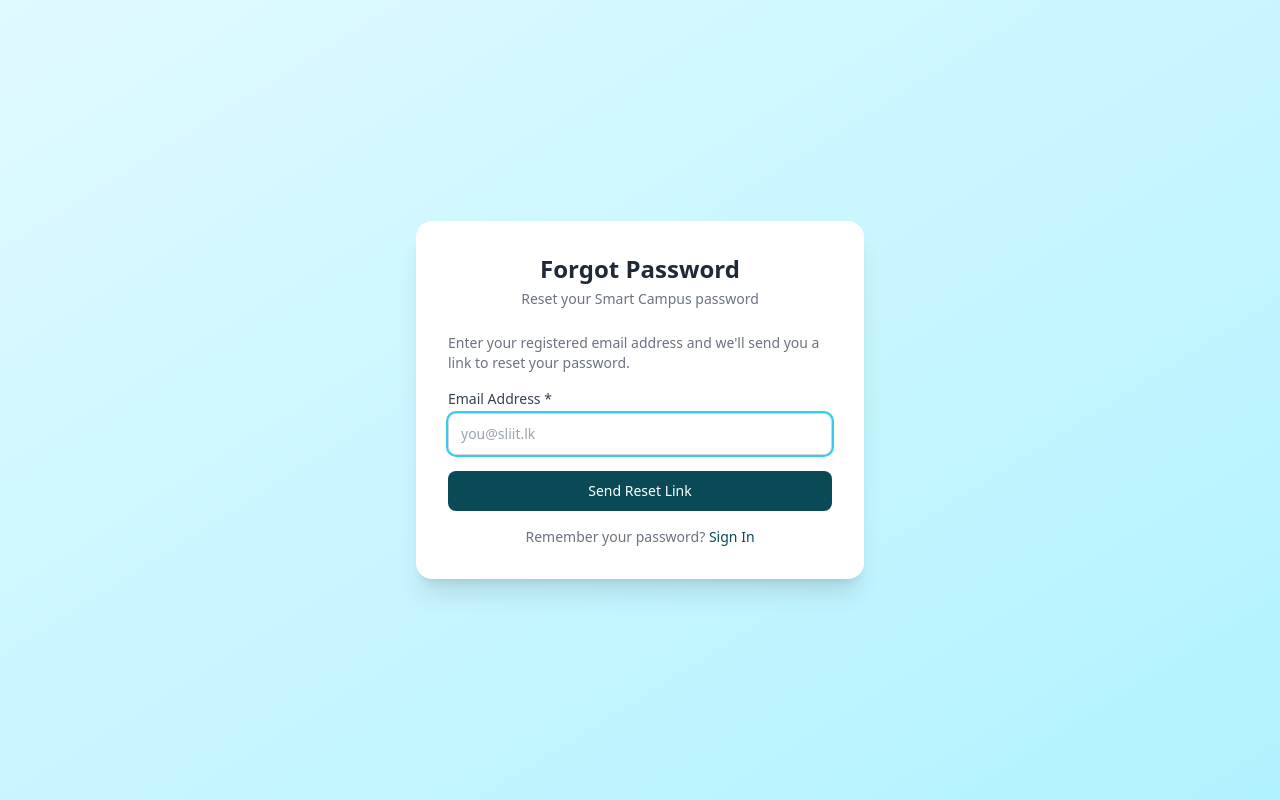
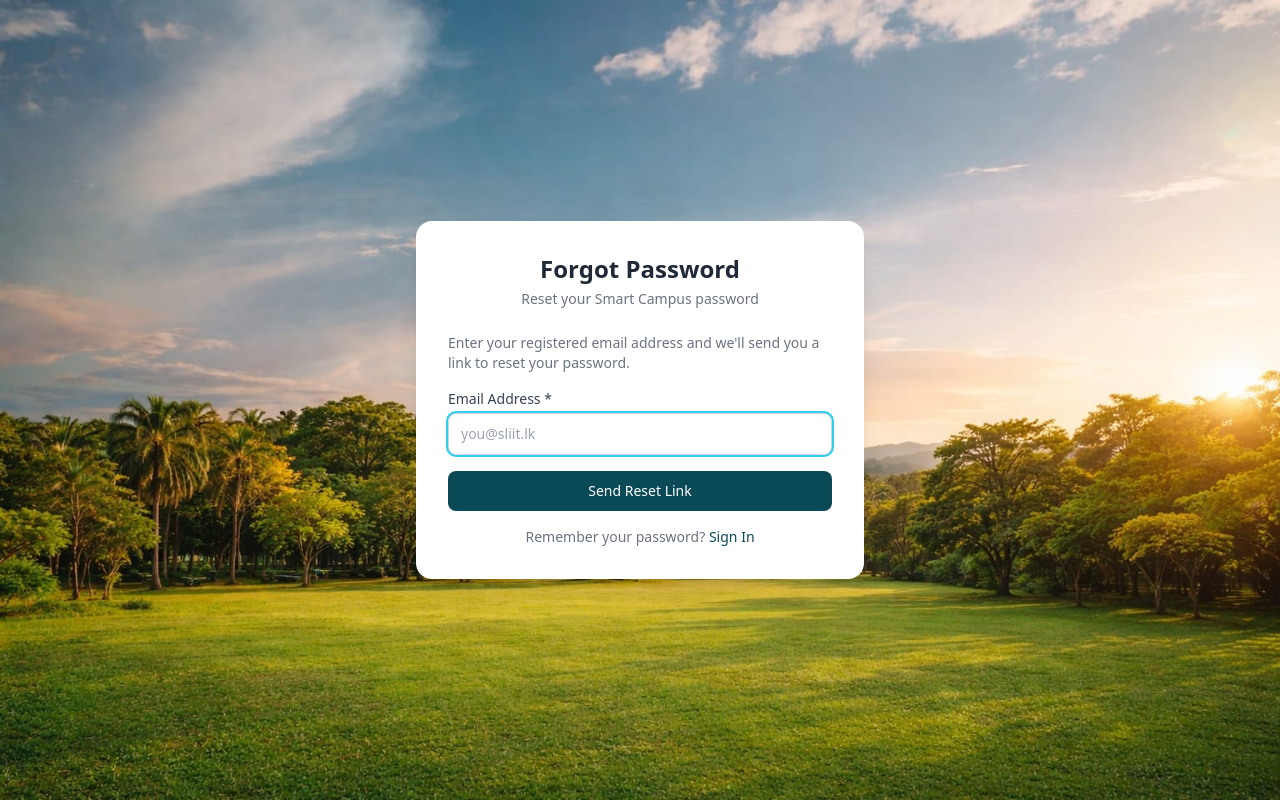
Before and after one commit to Gimantha-Dil/it3030-paf-2026-smart-campus-group16, a React (Vite) app in the folder frontend/: page /forgot-password in a window 1280 px wide. Built offline with nearby package versions, Linux system fonts and the light colour scheme.

Commit message:
Add background image

```diff
--- a/frontend/src/features/auth/ForgotPasswordPage.jsx
+++ b/frontend/src/features/auth/ForgotPasswordPage.jsx
@@ -22,7 +22,14 @@ export default function ForgotPasswordPage() {
   };
 
   return (
-    <div className="min-h-screen flex items-center justify-center bg-gradient-to-br from-primary-50 to-primary-100">
+    <div div
+      className="min-h-screen flex items-center justify-center relative"
+      style={{
+        backgroundImage: 'url(/sliit-campus.jpeg)',
+        backgroundSize: 'cover',
+        backgroundPosition: 'center',
+        backgroundRepeat: 'no-repeat',
+      }}>
       <div className="bg-white rounded-2xl shadow-xl p-8 w-full max-w-md">
         {/* Header */}
         <div className="text-center mb-6">
```
